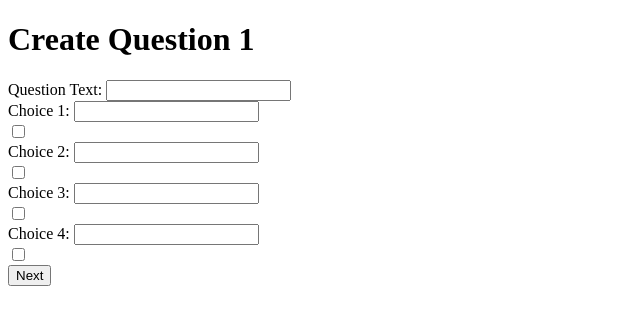
After one commit to LipaMar/quiz, a Django app: page /create/1/1/ in a window 1280 px wide. The commit adds this page. Shown: the top 325 px of the page, without its empty margins (0-640 px from the left). Run offline with Django 3.2, Linux system fonts and the light colour scheme; data comes from the database, SQL or seed files in the repository.

Commit message:
Create quiz questions
Added possibility to create quiz questions

```diff
--- a/src/quiz_app/forms.py
+++ b/src/quiz_app/forms.py
@@ -23,3 +23,50 @@ class CreateNewQuizForm(forms.Form):
             raise ValidationError(_('Invalid number of questions! Must be positive integer.)'))
 
         return data
+
+
+class CreateNewQuestionForm(forms.Form):
+    question_text = forms.CharField(max_length=300, label="Question Text",
+                                    widget=forms.TextInput(attrs={'class': 'question_text_box'}))
+
+    choice1_text = forms.CharField(max_length=300, label="Choice 1",
+                                   widget=forms.TextInput(attrs={'class': 'choice_box'}))
+    choice1_correctness = forms.BooleanField(label="Choice 1 Correct?", required=False,
+                                             widget=forms.CheckboxInput(attrs={'class': 'choice_correct_box'}))
+
+    choice2_text = forms.CharField(max_length=300, label="Choice 2",
+                                   widget=forms.TextInput(attrs={'class': 'choice_box'}))
+    choice2_correctness = forms.BooleanField(label="Choice 2 Correct?", required=False,
+                                             widget=forms.CheckboxInput(attrs={'class': 'choice_correct_box'}))
+
+    choice3_text = forms.CharField(max_length=300, label="Choice 3",
+                                   widget=forms.TextInput(attrs={'class': 'choice_box'}))
+    choice3_correctness = forms.BooleanField(label="Choice 3 Correct?", required=False,
+                                             widget=forms.CheckboxInput(attrs={'class': 'choice_correct_box'}))
+
+    choice4_text = forms.CharField(max_length=300, label="Choice 4",
+                                   widget=forms.TextInput(attrs={'class': 'choice_box'}))
+    choice4_correctness = forms.BooleanField(label="Choice 4 Correct?", required=False,
+                                             widget=forms.CheckboxInput(attrs={'class': 'choice_correct_box'}))
+
+    # makes sure that exactly one answer is selected to be true
+    def clean(self):
+
+        choice1_answer = self.cleaned_data["choice1_correctness"]
+        choice2_answer = self.cleaned_data["choice2_correctness"]
+        choice3_answer = self.cleaned_data["choice3_correctness"]
+        choice4_answer = self.cleaned_data["choice4_correctness"]
+
+        answer_list = [choice1_answer, choice2_answer, choice3_answer, choice4_answer]
+
+        print(answer_list)
+
+        trueCount = 0
+        for answer in answer_list:
+            if answer == True:
+                trueCount += 1
+
+        if trueCount != 1:
+            raise ValidationError(_('Must have exactly one correct answer'))
+
+        return self.cleaned_data
--- /dev/null
+++ b/src/quiz_app/templates/create_question_page.html
@@ -0,0 +1,116 @@
+<!DOCTYPE html>
+<html lang="en">
+<head>
+
+    {% load static %}
+
+    <meta charset="UTF-8">
+    <title>Create Question</title>
+
+</head>
+<body>
+
+
+
+    <div class="form_wrapper">
+
+        <h1 class="form_name">Create Question {{ question_num }}</h1>
+
+        <form action="" method="post">
+            {% csrf_token %}
+            <div class="error_text">
+                {{ form.non_field_errors }}
+            </div>
+
+            <div class="question_text_wrapper">
+                {{ form.question_text.errors }}
+                <label class="question_text_label" for="{{ form.question_text.id_for_label }}">Question Text:  </label>
+                {{ form.question_text }}
+            </div>
+
+            <div class="choice1">
+
+                <div class="choice_text_wrapper">
+                    {{ form.choice1_text.errors }}
+                    <label class="choice_label" for="{{ form.choice1_text.id_for_label }}">Choice 1:  </label>
+                    {{ form.choice1_text }}
+                </div>
+
+                <div class="choice_correct_wrapper">
+                    {{ form.choice1_correctness.errors }}
+                    <label class="choice1_correct_label" for="{{ form.choice1_text.id_for_label }}"></label>
+                    {{ form.choice1_correctness }}
+
+                </div>
+
+            </div>
+
+            <div class="clear"></div>
+
+            <div class="choice2">
+
+                <div class="choice_text_wrapper">
+                    {{ form.choice2_text.errors }}
+                    <label class="choice_label" for="{{ form.choice2_text.id_for_label }}">Choice 2:  </label>
+                    {{ form.choice2_text }}
+                </div>
+
+                <div class="choice_correct_wrapper">
+                    {{ form.choice2_correctness.errors }}
+                    <label class="choice2_correct_label" for="{{ form.choice2_text.id_for_label }}"></label>
+                    {{ form.choice2_correctness }}
+                </div>
+
+            </div>
+
+            <div class="clear"></div>
+
+            <div class="choice3">
+
+                <div class="choice_text_wrapper">
+                    {{ form.choice3_text.errors }}
+                    <label class="choice_label" for="{{ form.choice3_text.id_for_label }}">Choice 3:  </label>
+                    {{ form.choice3_text }}
+                </div>
+
+                <div class="choice_correct_wrapper">
+                    {{ form.choice3_correctness.errors }}
+                    <label class="choice3_correct_label" for="{{ form.choice3_correctness.id_for_label }}"></label>
+                    {{ form.choice3_correctness }}
+                </div>
+
+            </div>
+
+            <div class="clear"></div>
+
+            <div class="choice4">
+
+                <div class="choice_text_wrapper">
+                    {{ form.choice4_text.errors }}
+                    <label class="choice_label" for="{{ form.choice4_text.id_for_label }}">Choice 4:  </label>
+                    {{ form.choice4_text }}
+                </div>
+
+                <div class="choice_correct_wrapper">
+                    {{ form.choice4_correctness.errors }}
+                    <label class="choice4_correct_label" for="{{ form.choice4_correctness.id_for_label }}"></label>
+                    {{ form.choice4_correctness }}
+                </div>
+
+            </div>
+
+            <div class="clear"></div>
+
+        <input class="submit_button" type="submit" value={{ next_submit }}>
+        </form>
+
+    </div>
+
+
+
+
+
+</body>
+
+</body>
+</html>
--- a/src/quiz_app/templates/index.html
+++ b/src/quiz_app/templates/index.html
@@ -14,6 +14,6 @@
 {% else %}
     <p>There are no quizzes in the database.</p>
 {%  endif %}
-<a href="{% url 'quiz:create_quiz' %}">Create a new quiz</a>
+<a href="{% url 'quiz:create_quiz_page' %}">Create a new quiz</a>
 </body>
 </html>
--- a/src/quiz_app/urls.py
+++ b/src/quiz_app/urls.py
@@ -11,7 +11,8 @@ urlpatterns = [
     path('<int:quiz_id>/<int:question_id>/', views.single_question_page, name='single_question_page'),
     path('<int:quiz_id>/<int:question_id>/vote/', views.vote, name='vote'),
     path('<int:quiz_id>/results', views.results_page, name='results_page'),
-    path('create/', views.create_quiz, name='create_quiz'),
+    path('create/', views.create_quiz_page, name='create_quiz_page'),
+    path('create/<int:quiz_id>/<int:question_id>/', views.create_new_question_page, name='create_question_page'),
 
 
 ]
--- a/src/quiz_app/views.py
+++ b/src/quiz_app/views.py
@@ -2,8 +2,8 @@ from django.shortcuts import render, get_object_or_404
 from django.http import HttpResponseRedirect
 from django.urls import reverse
 
-from .models import Quiz, Choice
-from .forms import CreateNewQuizForm
+from .models import Quiz, Choice, Question
+from .forms import CreateNewQuizForm, CreateNewQuestionForm
 
 
 def index(request):
@@ -114,7 +114,7 @@ def results_page(request, quiz_id):
     return render(request, 'results_page.html', context)
 
 
-def create_quiz(request):
+def create_quiz_page(request):
     if request.method == 'POST':
 
         form = CreateNewQuizForm(request.POST)
@@ -126,7 +126,7 @@ def create_quiz(request):
             new_quiz = Quiz(quiz_title=quiz_name, num_questions=num_questions)
             new_quiz.save()
 
-            return HttpResponseRedirect(reverse('quiz:index'))
+            return HttpResponseRedirect(reverse('quiz:create_question_page', args=(new_quiz.id, 1,)))
 
     else:
         form = CreateNewQuizForm()
@@ -136,3 +136,67 @@ def create_quiz(request):
     }
 
     return render(request, 'create_quiz_page.html', context)
+
+
+def create_new_question_page(request, quiz_id, question_id):
+
+    # gets current quiz
+    quiz = Quiz.objects.get(pk=quiz_id)
+
+    # If this is a POST request then process the Form data
+    if request.method == 'POST':
+
+        # Create a form instance and populate it with data from the request (binding):
+        form = CreateNewQuestionForm(request.POST)
+
+        # Check if the form is valid:
+        if form.is_valid():
+
+            # process the data in form.cleaned_data as required
+            question_text = form.cleaned_data['question_text']
+
+            choice1 = form.cleaned_data["choice1_text"]
+            choice1_correctness = form.cleaned_data["choice1_correctness"]
+
+            choice2 = form.cleaned_data["choice2_text"]
+            choice2_correctness = form.cleaned_data["choice2_correctness"]
+
+            choice3 = form.cleaned_data["choice3_text"]
+            choice3_correctness = form.cleaned_data["choice3_correctness"]
+
+            choice4 = form.cleaned_data["choice4_text"]
+            choice4_correctness = form.cleaned_data["choice4_correctness"]
+
+            # creates question in quiz
+            question = Question(quiz=quiz, question_text=question_text, question_num=question_id)
+            question.save()
+
+            # creates choices for questions
+            question.choice_set.create(choice_text=choice1, correct=choice1_correctness)
+            question.choice_set.create(choice_text=choice2, correct=choice2_correctness)
+            question.choice_set.create(choice_text=choice3, correct=choice3_correctness)
+            question.choice_set.create(choice_text=choice4, correct=choice4_correctness)
+
+            # redirect to home if done or next create question page if not
+            if question_id == quiz.num_questions:
+                return HttpResponseRedirect(reverse('quiz:index'))
+            else:
+                return HttpResponseRedirect(reverse('quiz:create_question_page', args=(quiz_id, question_id+1,)))
+
+    # If this is a GET (or any other method) create the default form.
+    else:
+        form = CreateNewQuestionForm()
+
+    if question_id == quiz.num_questions:
+        next_submit = "Submit"
+    else :
+        next_submit = "Next"
+
+    context = {
+        'form': form,
+        'question_num': question_id,
+        'next_submit': next_submit,
+
+    }
+
+    return render(request, 'create_question_page.html', context)
```
